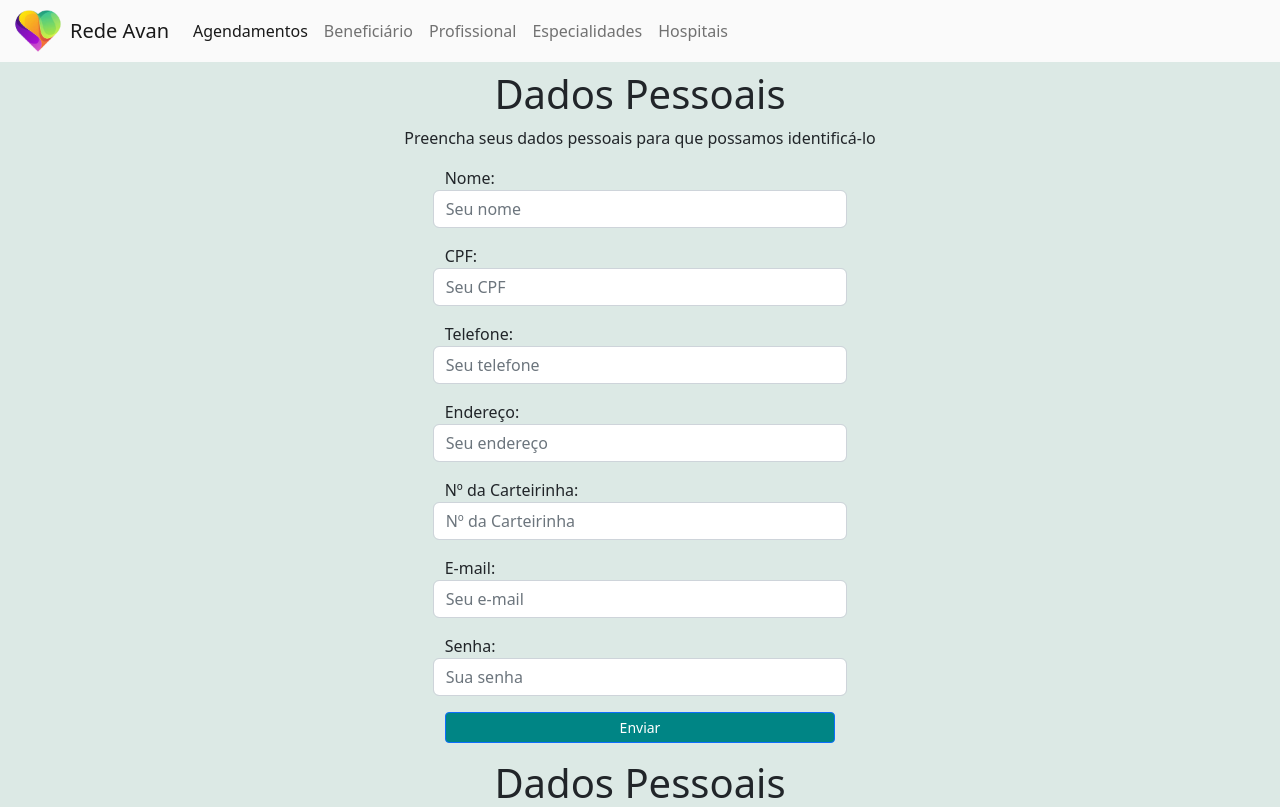
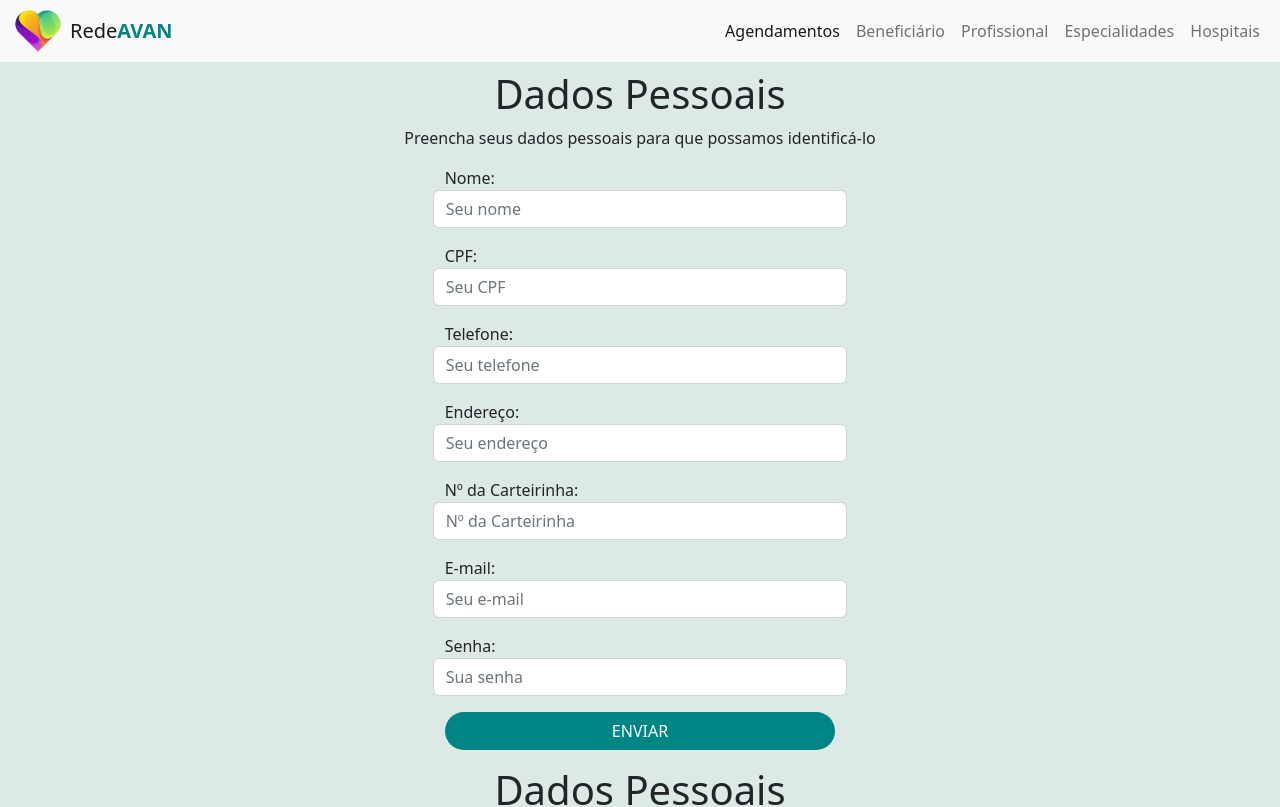
Before and after one commit to LucimaraSouzah/projetoAgendamentos, an Angular app in the folder Frontend/ProjetoAgendamento/: page /beneficiario in a window 1280 px wide. Shown: the top 807 px of the page. Built offline with nearby package versions, Linux system fonts and the light colour scheme.

Commit message:
Ajustando css

```diff
--- a/Frontend/ProjetoAgendamento/src/app/beneficiario/beneficiario.component.css
+++ b/Frontend/ProjetoAgendamento/src/app/beneficiario/beneficiario.component.css
@@ -4,4 +4,15 @@
 
 #beneficiarioContainer button {
   background-color: #008585;
+  color: #ffff;
+  border-radius: 3em;
+  border: none;
+  padding: 7px;
+  text-transform: uppercase;
+  cursor: pointer;
 }
+
+#beneficiarioContainer button:hover{
+  background-color: #036d6d;
+  transition: background 0.5s;
+}
--- a/Frontend/ProjetoAgendamento/src/app/beneficiario/beneficiario.component.html
+++ b/Frontend/ProjetoAgendamento/src/app/beneficiario/beneficiario.component.html
@@ -69,6 +69,6 @@
         />
       </div>
     </div>
-    <button type="submit" class="btn btn-primary btn-sm" (click)="salvar()">Enviar</button>
+    <button type="submit" class="btn" (click)="salvar()">Enviar</button>
   </form>
 </div>
--- a/Frontend/ProjetoAgendamento/src/app/nav/nav.component.css
+++ b/Frontend/ProjetoAgendamento/src/app/nav/nav.component.css
@@ -1,4 +1,8 @@
 nav {
   background-color: #fafafa;
-
 }
+.avan{
+  color: #008585;
+  text-transform: uppercase;
+  font-weight: bold;
+}
--- a/Frontend/ProjetoAgendamento/src/app/nav/nav.component.html
+++ b/Frontend/ProjetoAgendamento/src/app/nav/nav.component.html
@@ -1,11 +1,12 @@
 <nav class="navbar navbar-expand-lg">
   <div class="container-fluid">
     <img src="../../assets/logo-projeto.png" alt="Logo Rede Avan" width="50"/>
-    <a class="navbar-brand ms-2" href="#">Rede Avan</a>
+    <a class="navbar-brand ms-2" href="#">Rede<span class="avan">Avan</span></a>
     <button class="navbar-toggler" type="button" data-bs-toggle="collapse" data-bs-target="#navbarNavAltMarkup" aria-controls="navbarNavAltMarkup" aria-expanded="false" aria-label="Toggle navigation">
       <span class="navbar-toggler-icon"></span>
     </button>
     <div class="collapse navbar-collapse" id="navbarNavAltMarkup">
+    </div>
     <div class="navbar-nav">
       <a class="nav-link active" aria-current="page" href="#">Agendamentos</a>
       <a class="nav-link" href="#">Beneficiário</a>
@@ -14,5 +15,4 @@
       <a class="nav-link" href="#">Hospitais</a>
     </div>
   </div>
-  </div>
 </nav>
--- a/Frontend/ProjetoAgendamento/src/index.html
+++ b/Frontend/ProjetoAgendamento/src/index.html
@@ -2,10 +2,10 @@
 <html lang="en">
   <head>
     <meta charset="utf-8" />
-    <title>Hospital Avan</title>
+    <title>Rede Avan</title>
     <base href="/" />
     <meta name="viewport" content="width=device-width, initial-scale=1" />
-    <link rel="icon" type="image/x-icon" href="favicon.ico" />
+    <link rel="icon" type="image" href="./assets/logo-projeto.png" />
   </head>
   <body>
     <app-root></app-root>
```
Lines whose indentation alone changed are shown as unchanged.
